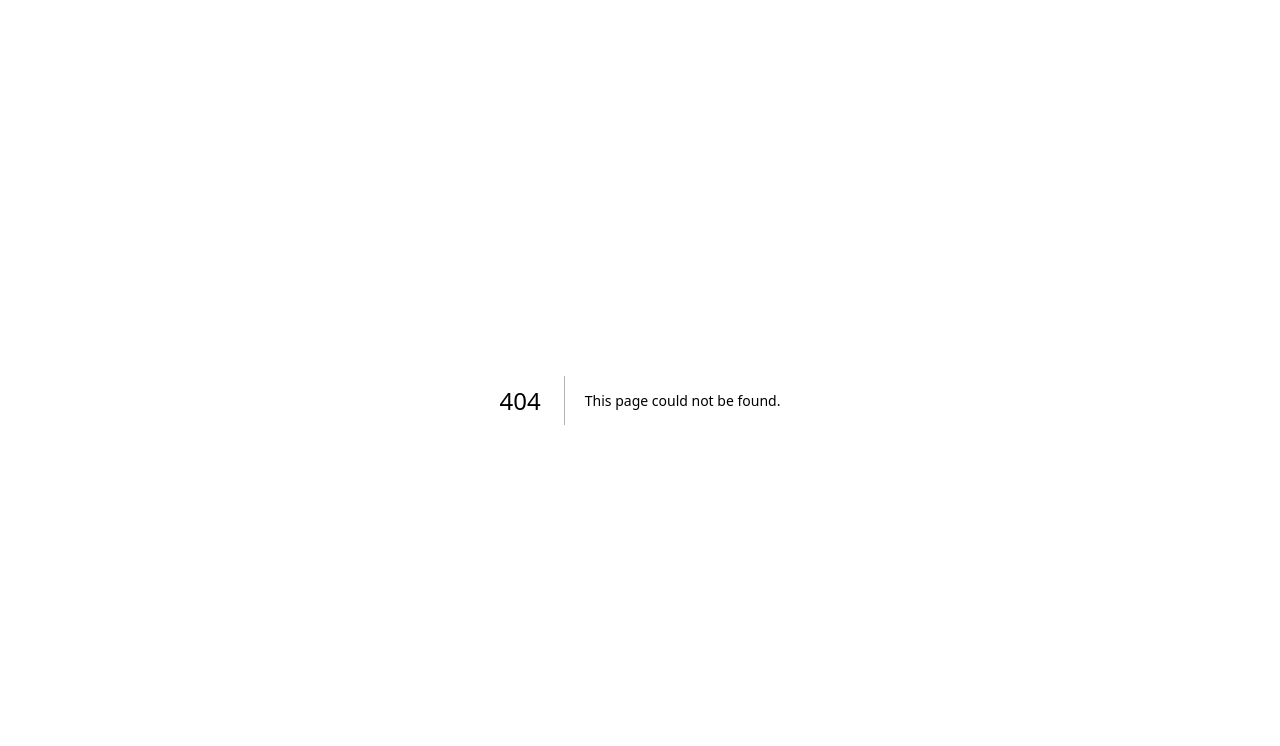
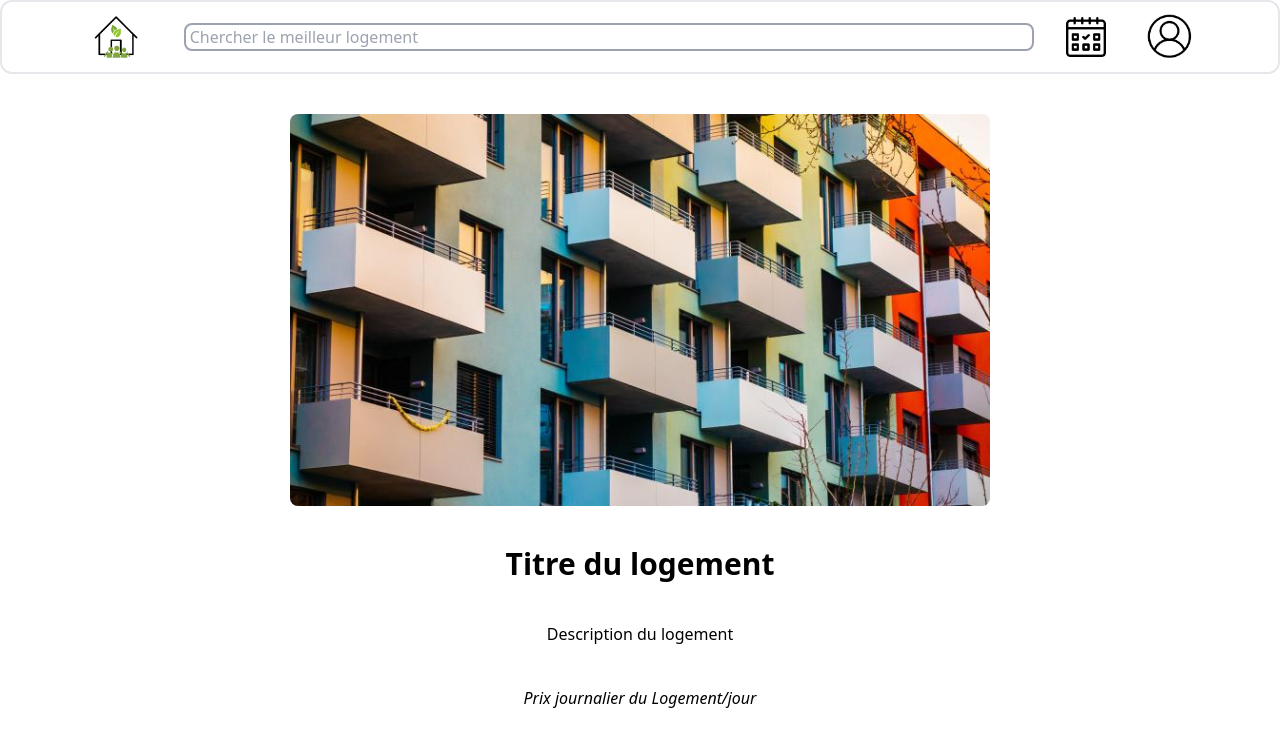
Before and after one commit to matheokcx/Safe-Loc, a Next.js app: page /logement/1 in a window 1280 px wide. Before the commit this address had no page. Shown: the top 746 px of the page. Built offline with nearby package versions, Linux system fonts and the light colour scheme.

Commit message:
Très belles avancées: resolution du probleme de transfert du mail client au travers des pages via le composant TopBar, creation du composant de box logement et developpement du chargement des logements sur la page principale

```diff
--- /dev/null
+++ b/src/composants/Logement.tsx
@@ -0,0 +1,22 @@
+import Image from 'next/image'
+import React from 'react';
+import { NextRouter, useRouter } from 'next/router'
+
+interface Props {
+    objet: any;
+    clientMail: string;
+}
+
+export default function Logement({ objet, clientMail }: Props) {
+
+    const routeur: NextRouter = useRouter();
+
+    return (
+        <>
+            <div className="w-1/6 h-1/2 p-4 rounded-lg border-2 border-gray-400 text-black flex flex-col items-center justify-center gap-4 transition-transform hover:-translate-y-2 hover:cursor-pointer">
+                <Image src="/l1.jpg" width="100" height="100" alt="Photo logement" className="rounded-lg" onClick={() => routeur.push(`/logement/${objet}?mail=${clientMail}`)} />
+                <h2 className="w-full font-sans text-black font-bold text-xl">{objet.titre}</h2>
+            </div>
+        </>
+    )
+}
--- a/src/composants/TopBar.tsx
+++ b/src/composants/TopBar.tsx
@@ -13,11 +13,11 @@ export default function TopBar({ mailClient }: Props) {
 
     return (
         <>
-            <div className="w-full h-1/4 rounded-xl bg-green-400 flex flex-row justify-center items-center gap-8">
-                <Image src="/logo.png" width="70" height="70" alt="Logo Accueil" onClick={() => routeur.push(`/accueil?mail=${mailClient}`)} className="transition-transform hover:scale-105 hover:cursor-pointer" />
+            <div className="w-full h-1/4 rounded-xl border-2 border-b-gray-600 border-solid flex flex-row justify-center items-center gap-8">
+                <Image src="/logo.png" width="70" height="70" alt="Logo Accueil" onClick={() => routeur.push(`/accueil?mail=${mailClient}&mailUtilisateur=${mailClient}`)} className="transition-transform hover:scale-105 hover:cursor-pointer" />
                 <input type="text" value={valeurRecherche} onChange={(e: any) => setValeurRecherche(e.target.value)} placeholder="Chercher le meilleur logement" className="w-2/3 h-7 border-2 border-gray-400 text-black rounded-lg p-1" />
-                <Image src="/reservationIcon.png" width="40" height="40" alt="Réservations" />
-                <Image src="/photoProfilDefaut.png" width="60" height="60" alt="Profil" onClick={() => routeur.push(`/profil/${mailClient}`)} />
+                <Image src="/reservationIcon.png" width="40" height="40" alt="Réservations" className="hover:cursor-pointer" />
+                <Image src="/photoProfilDefaut.png" width="60" height="60" alt="Profil" onClick={() => routeur.push(`/profil/${mailClient}`)} className="transition-transform hover:scale-105 hover:cursor-pointer" />
             </div>
         </>
     )
--- a/src/pages/accueil.tsx
+++ b/src/pages/accueil.tsx
@@ -1,18 +1,39 @@
 import TopBar from '../composants/TopBar'
+import Logement from "../composants/Logement"
 import { useRouter, NextRouter } from 'next/router'
 import { useEffect, useState } from 'react'
 
 export default function accueil() {
 
     const routeur: NextRouter = useRouter();
+    const { mail } = routeur.query;
     const { mailUtilisateur } = routeur.query;
 
+    const [logements, setLogements] = useState<any[]>([]);
+
+    const chargerLogements = async () => {
+        const requete = await fetch("/api/utilisateur/gestionLogement/chargementLogement", { method: "GET" });
+
+        const retour = await requete.json();
+
+        if (requete.ok) {
+            setLogements(retour);
+        }
+        else {
+            alert(retour);
+        }
+    }
+
+    useEffect(() => {
+        chargerLogements();
+    }, [])
 
     return (
         <>
-            <div className=" w-screen h-screen flex flex-col items-center bg-blue-800">
+            <div className=" w-screen h-screen flex flex-col items-center bg-white">
                 <TopBar mailClient={mailUtilisateur as string} />
-                <div className=" w-full h-3/4 flex flex-col">
+                <div className=" w-full h-3/4 flex flex-row flex-wrap gap-10 pl-4 pt-8">
+                    {logements.map((e: any, index) => <Logement objet={e} key={index} clientMail={mailUtilisateur as string} />)}
                 </div>
             </div>
         </>
--- /dev/null
+++ b/src/pages/api/utilisateur/gestionLogement/chargementLogement.ts
@@ -0,0 +1,21 @@
+import { PrismaClient } from '@prisma/client'
+import { NextApiRequest, NextApiResponse } from 'next';
+
+const prisma = new PrismaClient();
+
+export default async function handle(req: NextApiRequest, res: NextApiResponse) {
+    if (req.method === "GET") {
+        try {
+            const logements = await prisma.logement.findMany();
+
+            res.status(200).json(logements);
+        }
+        catch (e: any) {
+            const retour: string = e.message;
+            res.status(500).json({ message: retour });
+        }
+    }
+    else {
+        res.status(405).json({ message: "Méthode de la requête HTTP non-pris en charge" });
+    }
+}
--- /dev/null
+++ b/src/pages/logement/[objetLogement].tsx
@@ -0,0 +1,27 @@
+import { NextRouter, useRouter } from 'next/router'
+import TopBar from "../../composants/TopBar"
+import Head from 'next/head'
+import Image from 'next/image'
+
+export default function pageLogement() {
+
+    const routeur: NextRouter = useRouter();
+    const { objetLogement, mail }: any = routeur.query;
+
+    return (
+        <>
+            <Head>
+                <title>SafeLoc - </title>
+            </Head>
+            <div className="w-screen h-screen bg-white text-black font-sans flex flex-col items-center">
+                <TopBar mailClient={mail} />
+                <div className="w-full h-auto flex flex-col items-center gap-10 pt-10 overflow-y-auto">
+                    <Image src="/l1.jpg" width="700" height="400" alt="Photographie du logement" className="rounded-lg" />
+                    <h2 className="font-bold text-3xl text-center w-full">Titre du logement</h2>
+                    <p>Description du logement</p>
+                    <i>Prix journalier du Logement/jour</i>
+                </div>
+            </div>
+        </>
+    )
+}
--- a/src/pages/profil/[userMail].tsx
+++ b/src/pages/profil/[userMail].tsx
@@ -15,7 +15,7 @@ export default function pageDeProfil() {
                 <title>SafeLoc - {userMail}</title>
                 <link rel="icon" href="/logo.png" />
             </Head>
-            <div className="w-screen h-screen -font-sans text-black flex flex-col items-center">
+            <div className="w-screen h-screen -font-sans bg-white text-black flex flex-col items-center">
                 <TopBar mailClient={userMail as string} />
                 <div className="w-full h-1/3 flex flex-col items-center pt-16">
                     <div className="w-1/3 h-1/2 bg-gray-400 rounded-xl flex flex-col items-center pt-16">
```
Also changed, not shown: public/l1.jpg (added).
